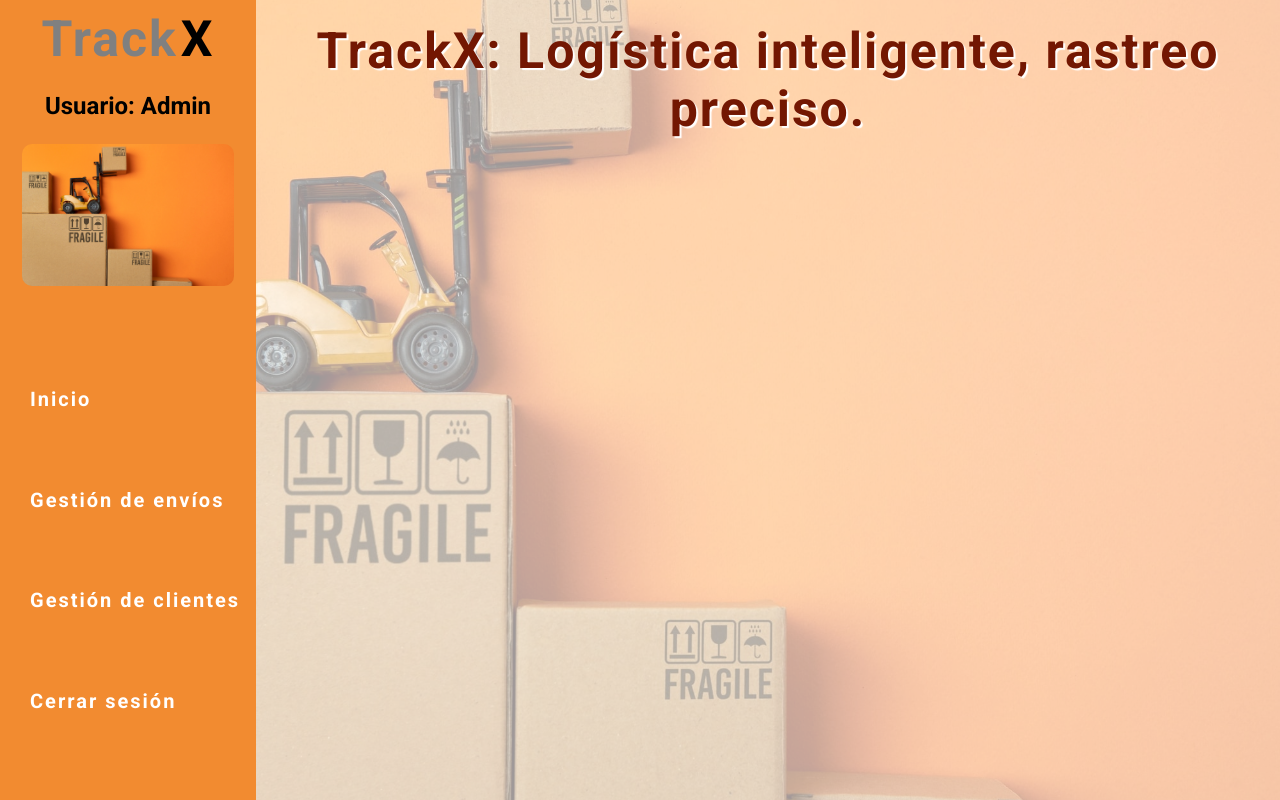
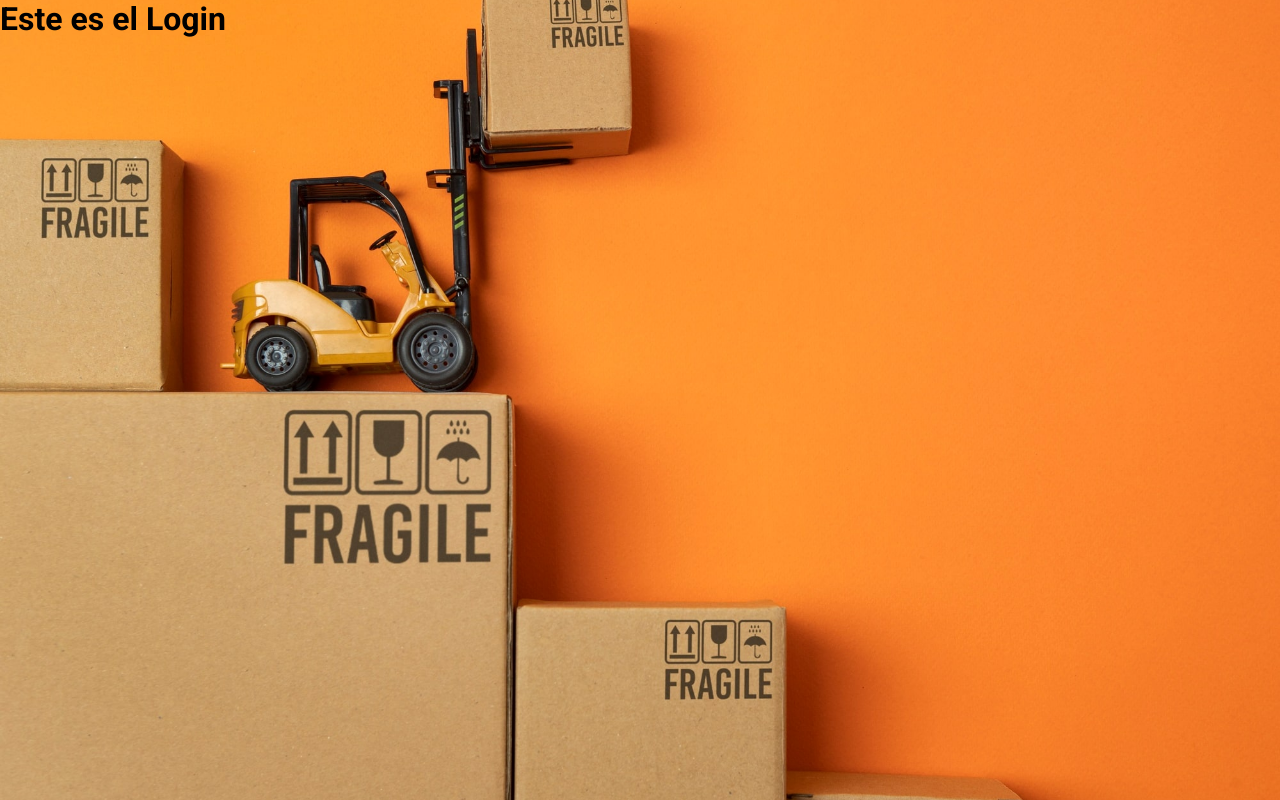
Before and after one commit to jaimezzapata/app-crm-mercancia-miercoles, a React (Vite) app: page / in a window 1280 px wide. Built offline with nearby package versions, Linux system fonts and the light colour scheme.

Commit message:
Se crena enrutador con createBrowserRouter y RouterProvider

```diff
--- a/package.json
+++ b/package.json
@@ -11,7 +11,8 @@
   },
   "dependencies": {
     "react": "^19.0.0",
-    "react-dom": "^19.0.0"
+    "react-dom": "^19.0.0",
+    "react-router-dom": "^7.4.0"
   },
   "devDependencies": {
     "@eslint/js": "^9.21.0",
--- a/src/main.jsx
+++ b/src/main.jsx
@@ -1,11 +1,12 @@
 import { StrictMode } from 'react'
 import { createRoot } from 'react-dom/client'
+import { enrutador } from './router/enrutador'
+import { createBrowserRouter, RouterProvider } from 'react-router-dom'
 import './index.css'
 import Home from './pages/Home'
 
-
 createRoot(document.getElementById('root')).render(
   <StrictMode>
-    <Home />
+    <RouterProvider router={createBrowserRouter(enrutador)} />
   </StrictMode>,
 )
--- a/src/router/enrutador.jsx
+++ b/src/router/enrutador.jsx
@@ -0,0 +1,13 @@
+/* El enrutador es un arreglo de objetos */
+/* El objeto se construye con el componente y la ruta */
+import Home from "../pages/Home";
+export let enrutador = [
+  {
+    path: '/home',
+    element: <Home />
+  },
+  {
+    path: '/',
+    element: <h1>Este es el Login</h1>
+  }
+]
```
Also changed, not shown: src/pages/Login.jsx (+10 -0 lines), 1 other file (tests, documents, lock files or other folders).
